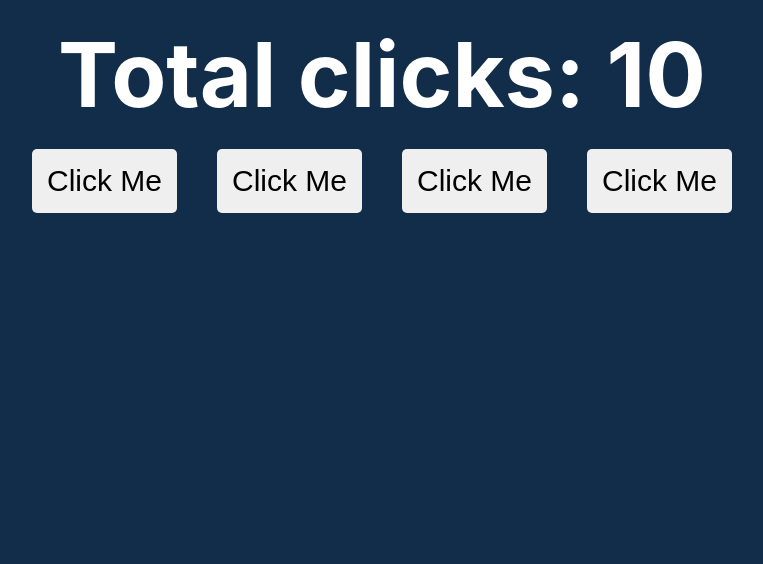
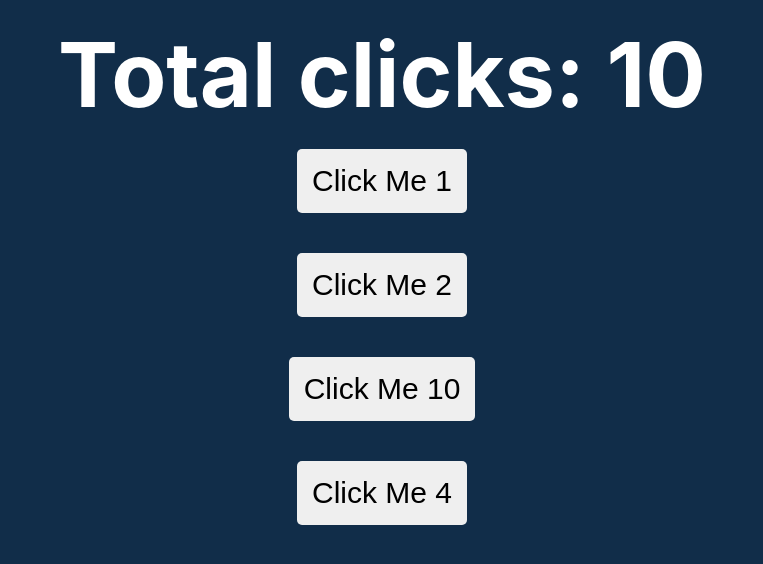
Before and after one commit to rusik88/learn_react, a React (Create React App) app: page / in a window 1280 px wide. Shown: the top 564 px of the page, without its empty margins (258-1021 px from the left). Built offline with nearby package versions, Linux system fonts and the light colour scheme.

Commit message:
End part

```diff
--- a/src/App.js
+++ b/src/App.js
@@ -10,13 +10,18 @@ function App() {
     setCounterState(counterState + 1)
   }
 
+  const texts = ["Click Me 1", "Click Me 2", "Click Me 10", "Click Me 4"]
+
   return (
     <div className="App">
       <Counter count={counterState} />
-      <Button funcCount={ incrementCount } />
-      <Button funcCount={ incrementCount } />
-      <Button funcCount={ incrementCount } />
-      <Button funcCount={ incrementCount } />
+        {texts.map(text => {
+            return (
+                <div>
+                    <Button funcCount={ incrementCount } text={text} />
+                </div>
+            )
+        })}
     </div>
   );
 }
--- a/src/Components/Button.js
+++ b/src/Components/Button.js
@@ -1,6 +1,6 @@
-function Button({ funcCount }) {
+function Button({ funcCount, text }) {
     return (
-        <button onClick={ funcCount }>Click Me</button>
+        <button onClick={ funcCount }>{ text }</button>
     )
 }
 
```
